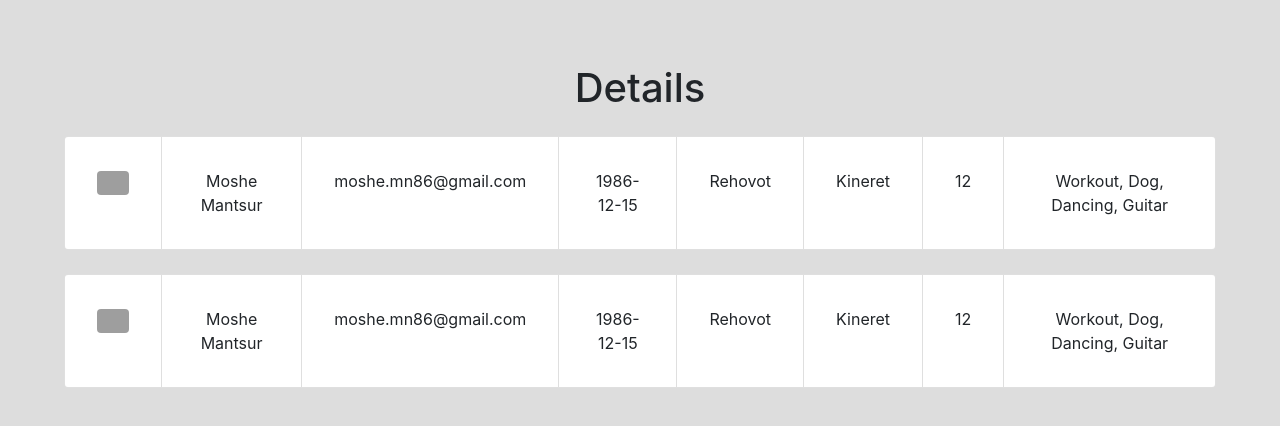
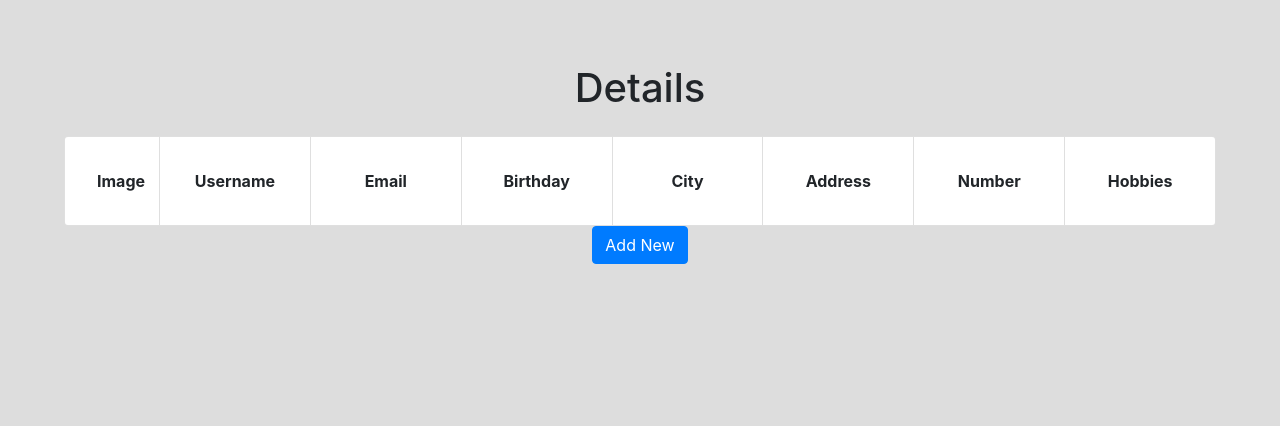
Before and after one commit to moizes86/register-wizard, a React (Create React App) app: page /display-data in a window 1280 px wide. Shown: the top 426 px of the page. Built offline with nearby package versions, Linux system fonts and the light colour scheme; grey boxes are pictures that could not be loaded.

Commit message:
functionality and style

```diff
--- a/src/components/display-data/display-data.jsx
+++ b/src/components/display-data/display-data.jsx
@@ -1,51 +1,69 @@
 import React from "react";
+import { Link } from "react-router-dom";
 import ListGroup from "react-bootstrap/ListGroup";
-import Image from 'react-bootstrap/Image';
-import './display-data.css';
+import Button from "react-bootstrap/Button";
+import Image from "react-bootstrap/Image";
+import "./display-data.css";
 
 const DisplayData = () => {
-  const data = [
-    {
-      name: "Moshe Mantsur",
-      email: "moshe.mn86@gmail.com",
-      birthday: "1986-12-15",
-      city: "Rehovot",
-      street: "Kineret",
-      number: 12,
-      img: "https://freevector-images.s3.amazonaws.com/uploads/vector/preview/38328/38328.png",
-      hobbies: ["Workout", "Dog", "Dancing", "Guitar"],
-    },
-    {
-      name: "Moshe Mantsur",
-      email: "moshe.mn86@gmail.com",
-      birthday: "1986-12-15",
-      city: "Rehovot",
-      street: "Kineret",
-      number: 12,
-      img: "https://freevector-images.s3.amazonaws.com/uploads/vector/preview/38328/38328.png",
-      hobbies: ["Workout", "Dog", "Dancing", "Guitar"],
-    },
-  ];
+  const dataFromStorage = JSON.parse(localStorage.getItem("data"));
+  console.log("DATA FROM STORAGE ", dataFromStorage);
+
+  function getDataFromLocalStorage() {
+    const phase1 = JSON.parse(localStorage.getItem("user"));
+    const phase2 = JSON.parse(localStorage.getItem("user2"));
+    const phase3 = JSON.parse(localStorage.getItem("user3"));
+    const newUser = { ...phase1, ...phase2, ...phase3 };
+    if (dataFromStorage) {
+      localStorage.setItem("data", JSON.stringify([...dataFromStorage, newUser]));
+    } else {
+      localStorage.setItem("data", JSON.stringify([newUser]));
+    }
+    localStorage.removeItem("user");
+    localStorage.removeItem("user2");
+    localStorage.removeItem("user3");
+  }
+  if (localStorage.getItem("user")) {
+    getDataFromLocalStorage();
+    console.log("!!!!!", localStorage.getItem("data"));
+  }
+
+  console.log(localStorage.getItem("data"));
 
   return (
     <div className="display-data">
       <h1>Details</h1>
-      {data.map((el, i) => {
+      <ListGroup horizontal={"xl"} className="mt-4 font-weight-bold">
+        <ListGroup.Item className="col-1">Image</ListGroup.Item>
+        <ListGroup.Item className="col">Username</ListGroup.Item>
+        <ListGroup.Item className="col">Email</ListGroup.Item>
+        <ListGroup.Item className="col">Birthday</ListGroup.Item>
+        <ListGroup.Item className="col">City</ListGroup.Item>
+        <ListGroup.Item className="col">Address</ListGroup.Item>
+        <ListGroup.Item className="col">Number</ListGroup.Item>
+        <ListGroup.Item className="col">Hobbies</ListGroup.Item>
+      </ListGroup>
+      {dataFromStorage &&
+        dataFromStorage.map((el, i) => {
           return (
             <ListGroup horizontal={"xl"} className="my-4" key={`${el.name}- ${i}`}>
-            <ListGroup.Item>
-              <Image src={el.img} className='display-data-img' rounded />
+              <ListGroup.Item className="col-1">
+                <Image src={el.image} className="display-data-img" rounded />
               </ListGroup.Item>
-            <ListGroup.Item>{el.name}</ListGroup.Item>
-            <ListGroup.Item>{el.email}</ListGroup.Item>
-            <ListGroup.Item>{el.birthday}</ListGroup.Item>
-            <ListGroup.Item>{el.city}</ListGroup.Item>
-            <ListGroup.Item>{el.street}</ListGroup.Item>
-            <ListGroup.Item>{el.number}</ListGroup.Item>
-            <ListGroup.Item>{el.hobbies.join(", ")}</ListGroup.Item>
+              <ListGroup.Item className="col">{el.name}</ListGroup.Item>
+              <ListGroup.Item className="col">{el.email}</ListGroup.Item>
+              <ListGroup.Item className="col">{el.birthday}</ListGroup.Item>
+              <ListGroup.Item className="col">{el.city}</ListGroup.Item>
+              <ListGroup.Item className="col">{el.street}</ListGroup.Item>
+              <ListGroup.Item className="col">{el.number}</ListGroup.Item>
+              <ListGroup.Item className="col">{el.hobbies}</ListGroup.Item>
             </ListGroup>
           );
         })}
+
+      <Link to="/">
+        <Button>Add New</Button>
+      </Link>
     </div>
   );
 };
--- a/src/components/image-and-hobbies/image-and-hobbies.jsx
+++ b/src/components/image-and-hobbies/image-and-hobbies.jsx
@@ -23,10 +23,6 @@ const ImageAndHobbies = ({ validateInput, loginData }) => {
     };
     localStorage.setItem("user3", JSON.stringify(obj));
   };
-
-  function handleChange({ target: { name, value } }) {
-    loginData[name] = value;
-  }
 
   return (
     <>
@@ -73,6 +69,7 @@ const ImageAndHobbies = ({ validateInput, loginData }) => {
               </Col>
               <Col md={{ span: 4, offset: 4 }}>
                 {errors ? (
+                  <Link to="/display-data">
                     <Button
                       onClick={() => {
                         setInfo();
@@ -80,6 +77,7 @@ const ImageAndHobbies = ({ validateInput, loginData }) => {
                     >
                       Display
                     </Button>
+                  </Link>
                 ) : (
                   <Button disabled>Display</Button>
                 )}
```
Lines whose indentation alone changed are shown as unchanged.
